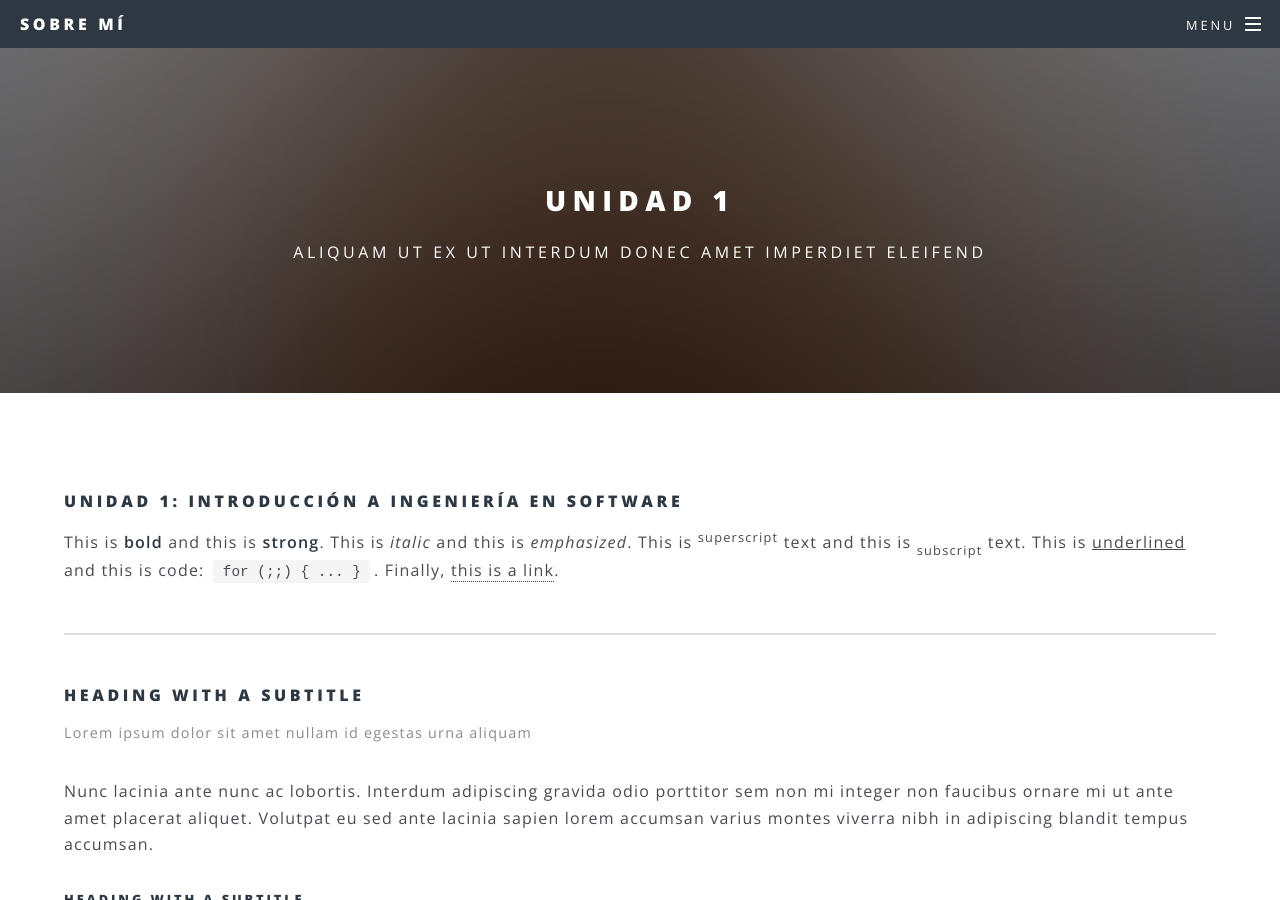
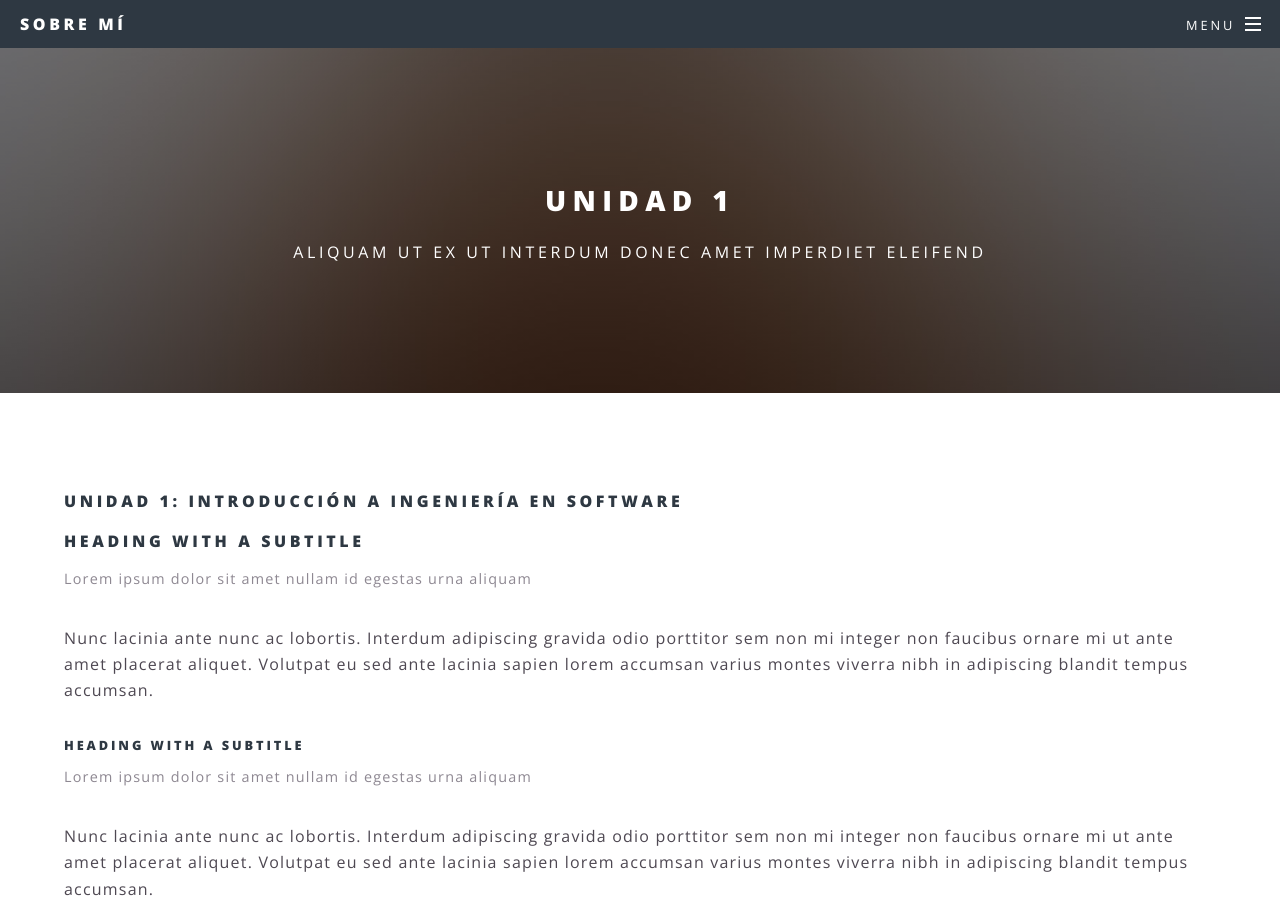
Before and after one commit to Vico2001/assa.github.io, a Jekyll site: the page built from elements.html, in a window 1280 px wide and 900 px high. Built offline with Jekyll 4.4.1, drawn with Linux system fonts in a browser that asks for light colours.

Commit message:
Update elements.html

```diff
--- a/elements.html
+++ b/elements.html
@@ -4,10 +4,7 @@ title: Unidad 1
 ---
 			<section>
 				<h4>Unidad 1: Introducción a Ingeniería en Software</h4>
-				<p>This is <b>bold</b> and this is <strong>strong</strong>. This is <i>italic</i> and this is <em>emphasized</em>.
-				This is <sup>superscript</sup> text and this is <sub>subscript</sub> text.
-				This is <u>underlined</u> and this is code: <code>for (;;) { ... }</code>. Finally, <a href="#">this is a link</a>.</p>
-				<hr />
+
 				<header>
 					<h4>Heading with a Subtitle</h4>
 					<p>Lorem ipsum dolor sit amet nullam id egestas urna aliquam</p>
```
